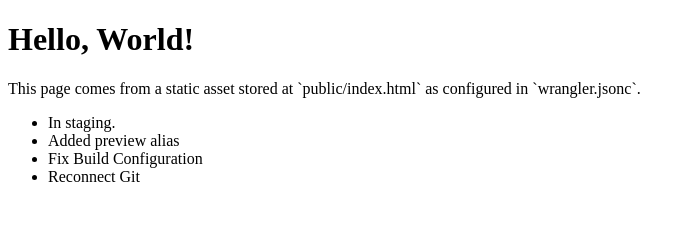
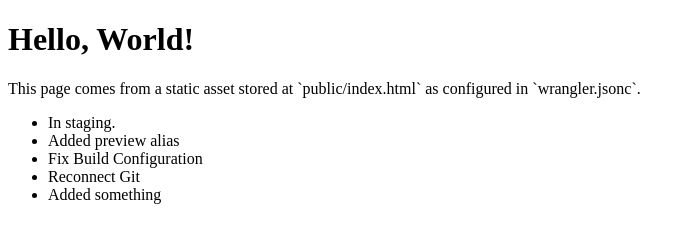
Before and after one commit to aileenwo/fragrant-hill-d834, a website: page public/index.html in a window 1280 px wide. Shown: the whole page, without its empty margins (0-695 px from the left). Drawn offline with Linux system fonts and the light colour scheme.

Commit message:
modified

```diff
--- a/public/index.html
+++ b/public/index.html
@@ -13,6 +13,7 @@
 			<li>Added preview alias</li>
 			<li>Fix Build Configuration</li>
 			<li>Reconnect Git</li>
+			<li>Added something</li>
 		</ul>
 	</body>
 </html>
```
